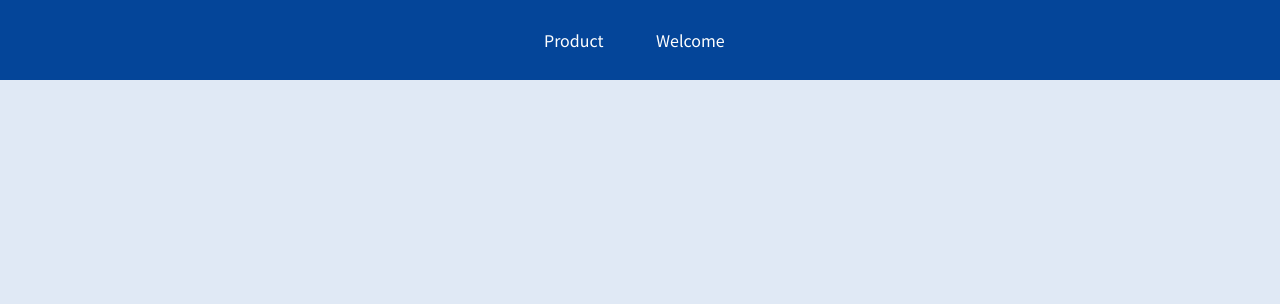
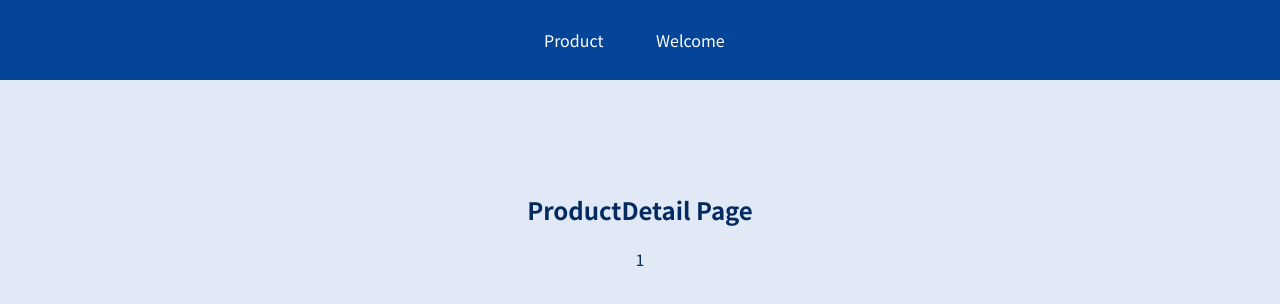
Before and after one commit to surajsgh/React-Router, a JavaScript app: page /productDetail/1 in a window 1280 px wide. Shown: the top 304 px of the page. Built offline with nearby package versions, Linux system fonts and the light colour scheme.

Commit message:
Make use of route params.

```diff
--- a/src/App.js
+++ b/src/App.js
@@ -3,6 +3,7 @@ import { Route } from "react-router-dom";
 import Welcome from "./pages/Welcome";
 import Products from "./pages/Products";
 import MainHeader from "./components/MainHeader";
+import ProductDetail from "./pages/ProductDetail";
 
 function App() {
   return (
@@ -15,6 +16,9 @@ function App() {
         <Route path="/products">
           <Products />
         </Route>
+        <Route path="/productDetail/:productId">
+          <ProductDetail />
+        </Route>
       </main>
     </div>
   );
--- /dev/null
+++ b/src/pages/ProductDetail.js
@@ -0,0 +1,16 @@
+import { useParams } from "react-router-dom";
+
+const ProductDetail = () => {
+  const params = useParams();
+
+  console.log(params.productId);
+
+  return (
+    <section>
+      <h1>ProductDetail Page</h1>
+      <p>{params.productId}</p>
+    </section>
+  );
+};
+
+export default ProductDetail;
--- a/src/pages/Products.js
+++ b/src/pages/Products.js
@@ -1,5 +1,14 @@
 const Products = () => {
-  return <p>This is Products page.</p>;
+  return (
+    <section>
+      <p>This is Products page.</p>
+      <ul>
+        <li>A book</li>
+        <li>A Carpet</li>
+        <li>An online course</li>
+      </ul>
+    </section>
+  );
 };
 
 export default Products;
```
